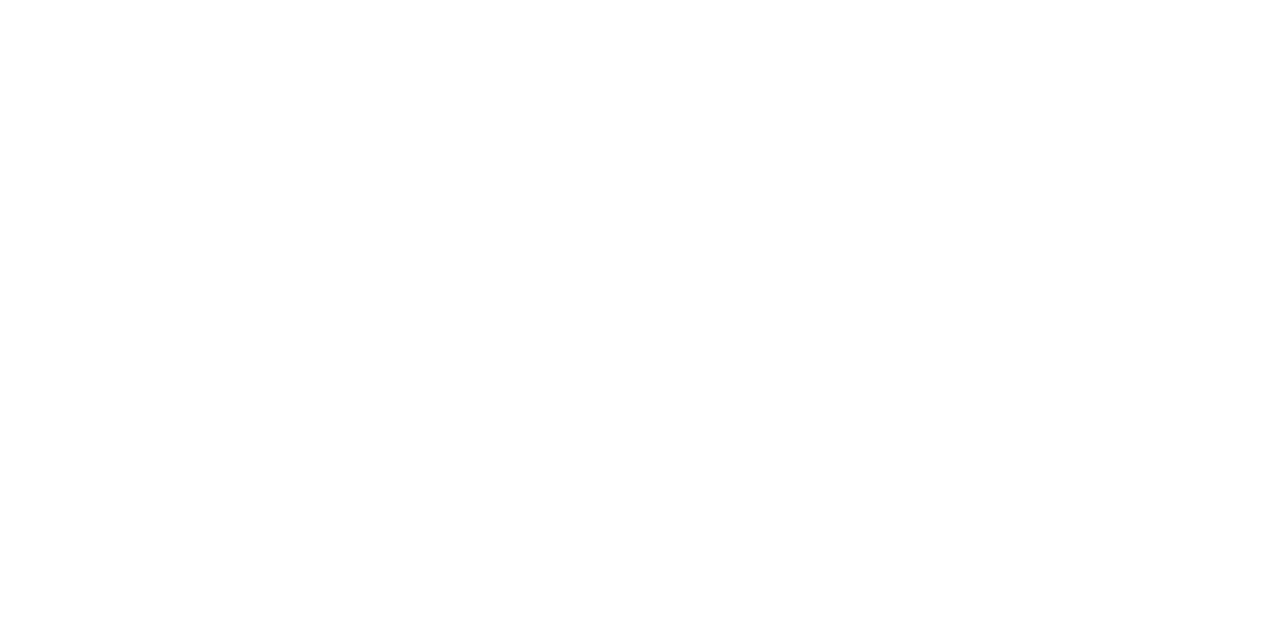
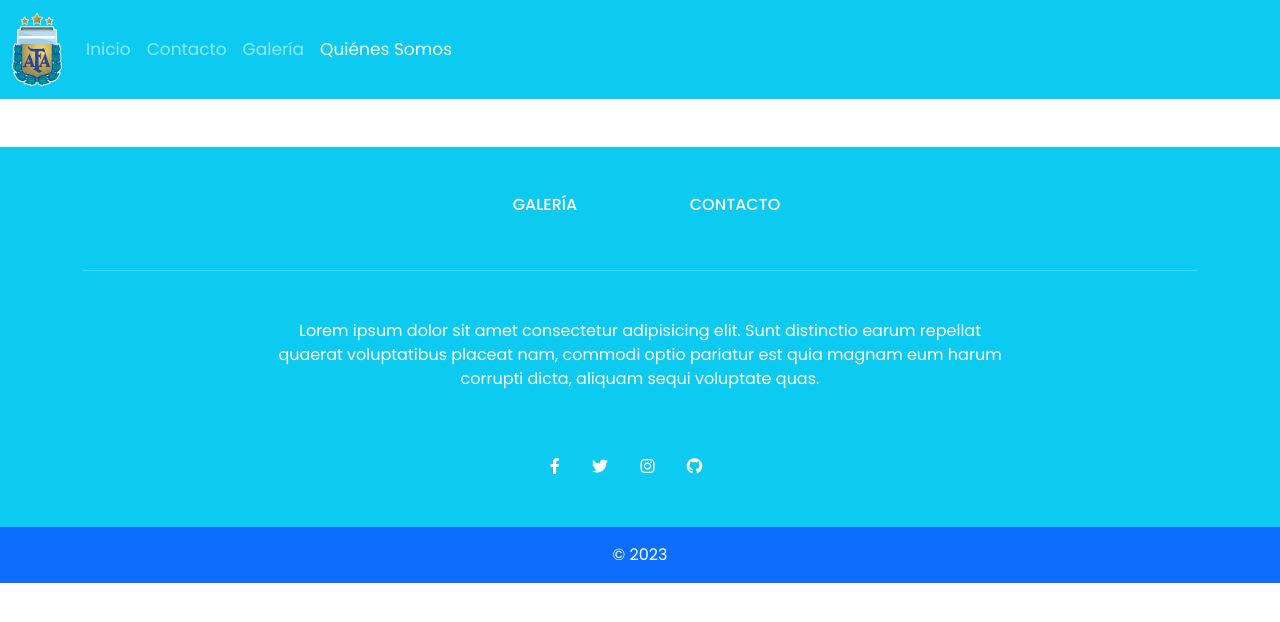
Before and after one commit to frnadev/PF-Arizmendi, a plain HTML site: page pages/about.html in a window 1280 px wide. Drawn offline with nearby package versions, Linux system fonts and the light colour scheme.

Commit message:
about base added

```diff
--- a/pages/about.html
+++ b/pages/about.html
@@ -0,0 +1,109 @@
+<!DOCTYPE html>
+<html lang="es">
+<head>
+    <meta charset="UTF-8">
+    <meta http-equiv="X-UA-Compatible" content="IE=edge">
+    <meta name="viewport" content="width=device-width, initial-scale=1.0">
+    <title>AFA | Contacto</title>
+    <meta name="description" content="Contáctanos enviándonos tus datos.">
+    <meta name="keywords" content="Argentina, Selección, Fútbol, Contacto">
+    <link rel="shortcut icon" href="../img/favicon.ico" type="image/x-icon">
+    <link href="https://cdn.jsdelivr.net/npm/bootstrap@5.2.3/dist/css/bootstrap.min.css" rel="stylesheet" integrity="sha384-rbsA2VBKQhggwzxH7pPCaAqO46MgnOM80zW1RWuH61DGLwZJEdK2Kadq2F9CUG65" crossorigin="anonymous">
+    <link rel="stylesheet" href="https://cdnjs.cloudflare.com/ajax/libs/font-awesome/6.2.1/css/all.min.css" integrity="sha512-MV7K8+y+gLIBoVD59lQIYicR65iaqukzvf/nwasF0nqhPay5w/9lJmVM2hMDcnK1OnMGCdVK+iQrJ7lzPJQd1w==" crossorigin="anonymous" referrerpolicy="no-referrer" />
+    <link rel="stylesheet" href="../styles/style.css">
+</head>
+
+<body>
+
+    <header>
+      <nav class="navbar navbar-expand-sm bg-info navbar-dark">
+          <div class="container-fluid">
+            <a class="navbar-brand" href="../index.html"><img src="../img/logo.png" alt="logo" style="width: 50px;"></a>
+            <button class="navbar-toggler" type="button" data-bs-toggle="collapse" data-bs-target="#collapsibleNavbar">
+              <span class="navbar-toggler-icon"></span>
+            </button>
+            <div class="collapse navbar-collapse" id="collapsibleNavbar">
+              <ul class="navbar-nav">
+                <li class="nav-item">
+                  <a class="nav-link" href="../index.html">Inicio</a>
+                </li>
+                <li class="nav-item">
+                  <a class="nav-link" href="contact.html">Contacto</a>
+                </li>
+                <li class="nav-item">
+                  <a class="nav-link" href="gallery.html">Galería</a>
+                </li>
+                <li class="nav-item">
+                  <a class="nav-link active" aria-current="page" href="about.html">Quiénes Somos</a>
+                </li>
+                  </ul>
+                </li>
+              </ul>
+            </div>
+          </div>
+        </nav>
+    </header>
+
+    <footer class="text-center text-white bg-info">
+
+        <div class="container">
+
+          <section class="mt-5">
+
+            <div class="row text-center d-flex justify-content-center pt-5">
+
+              <div class="col-md-2">
+                <h6 class="text-uppercase font-weight-bold">
+                  <a href="gallery.html" class="linkfot text-white">Galería</a>
+                </h6>
+              </div>
+
+              <div class="col-md-2">
+                <h6 class="text-uppercase font-weight-bold">
+                  <a href="contact.html" class="linkfot text-white">Contacto</a>
+                </h6>
+              </div>
+
+            </div>
+          </section>
+
+
+          <hr class="my-5" />
+
+
+          <section class="mb-5">
+            <div class="row d-flex justify-content-center">
+              <div class="col-lg-8">
+                <p>
+                  Lorem ipsum dolor sit amet consectetur adipisicing elit. Sunt
+                  distinctio earum repellat quaerat voluptatibus placeat nam,
+                  commodi optio pariatur est quia magnam eum harum corrupti
+                  dicta, aliquam sequi voluptate quas.
+                </p>
+              </div>
+            </div>
+          </section>
+          <section class="text-center mb-5">
+            <a href="https://es-la.facebook.com/AFASeleccionArgentina/" target="_blank" class="linkfot text-white me-4">
+              <i class="fab fa-facebook-f"></i>
+            </a>
+            <a href="https://twitter.com/Argentina?ref_src=twsrc%5Egoogle%7Ctwcamp%5Eserp%7Ctwgr%5Eauthor" target="_blank" class="linkfot text-white me-4">
+              <i class="fab fa-twitter"></i>
+            </a>
+            <a href="https://www.instagram.com/afaseleccion/" target="_blank" class="linkfot text-white me-4">
+              <i class="fab fa-instagram"></i>
+            </a>
+            <a href="https://github.com/frnadev" target="_blank" class="linkfot text-white me-4">
+              <i class="fab fa-github"></i>
+            </a>
+          </section>
+        </div>
+        <div class="text-center p-3 bg-primary">
+          © 2023
+        </div>
+      </footer>
+
+
+    <script src="https://cdn.jsdelivr.net/npm/bootstrap@5.2.3/dist/js/bootstrap.bundle.min.js" integrity="sha384-kenU1KFdBIe4zVF0s0G1M5b4hcpxyD9F7jL+jjXkk+Q2h455rYXK/7HAuoJl+0I4" crossorigin="anonymous"></script>
+  </body>
+  </html>
```
Also changed, not shown: index.html (+3 -0 lines), pages/contact.html (+7 -4 lines), pages/gallery.html (+7 -4 lines).
